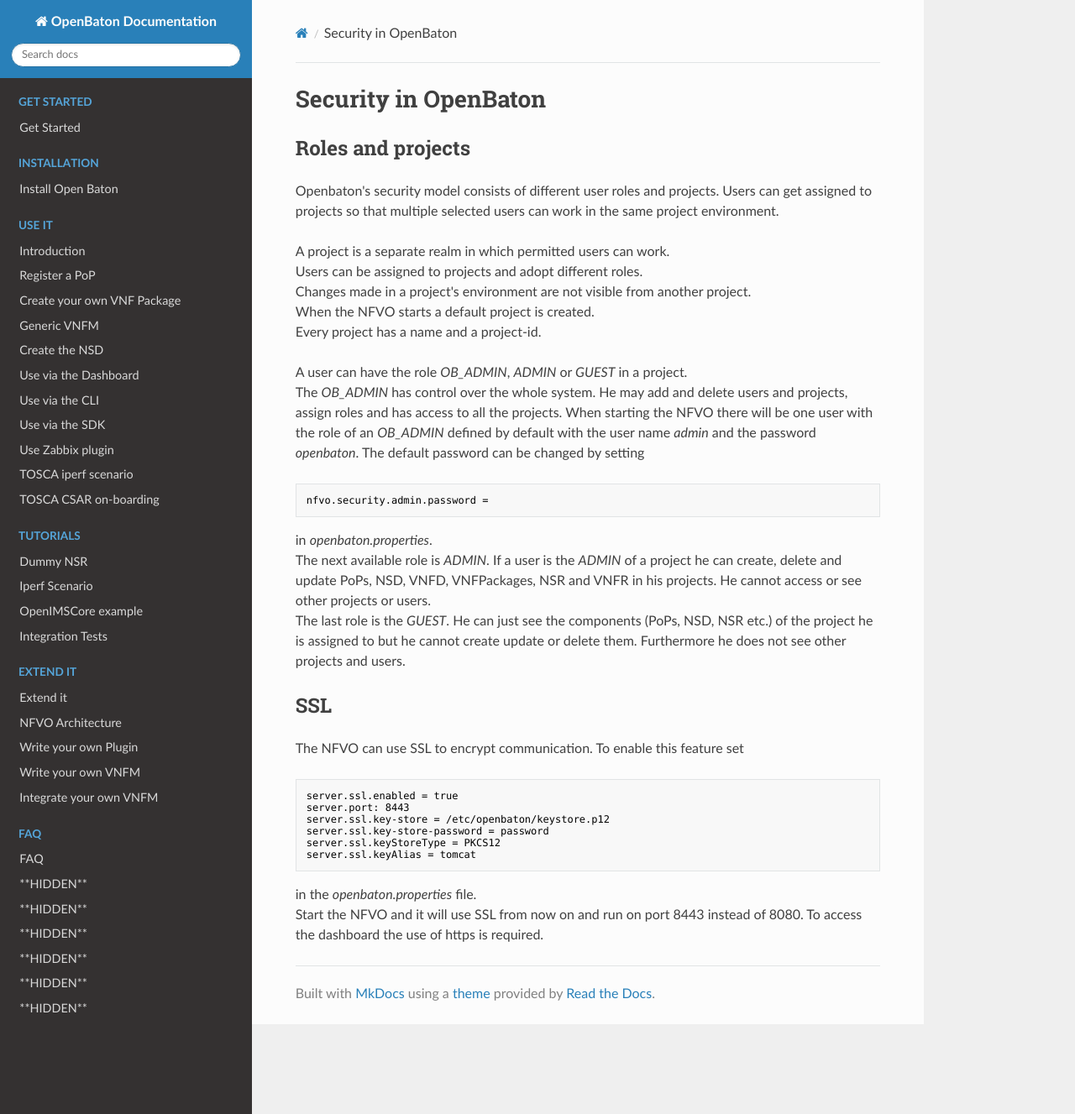
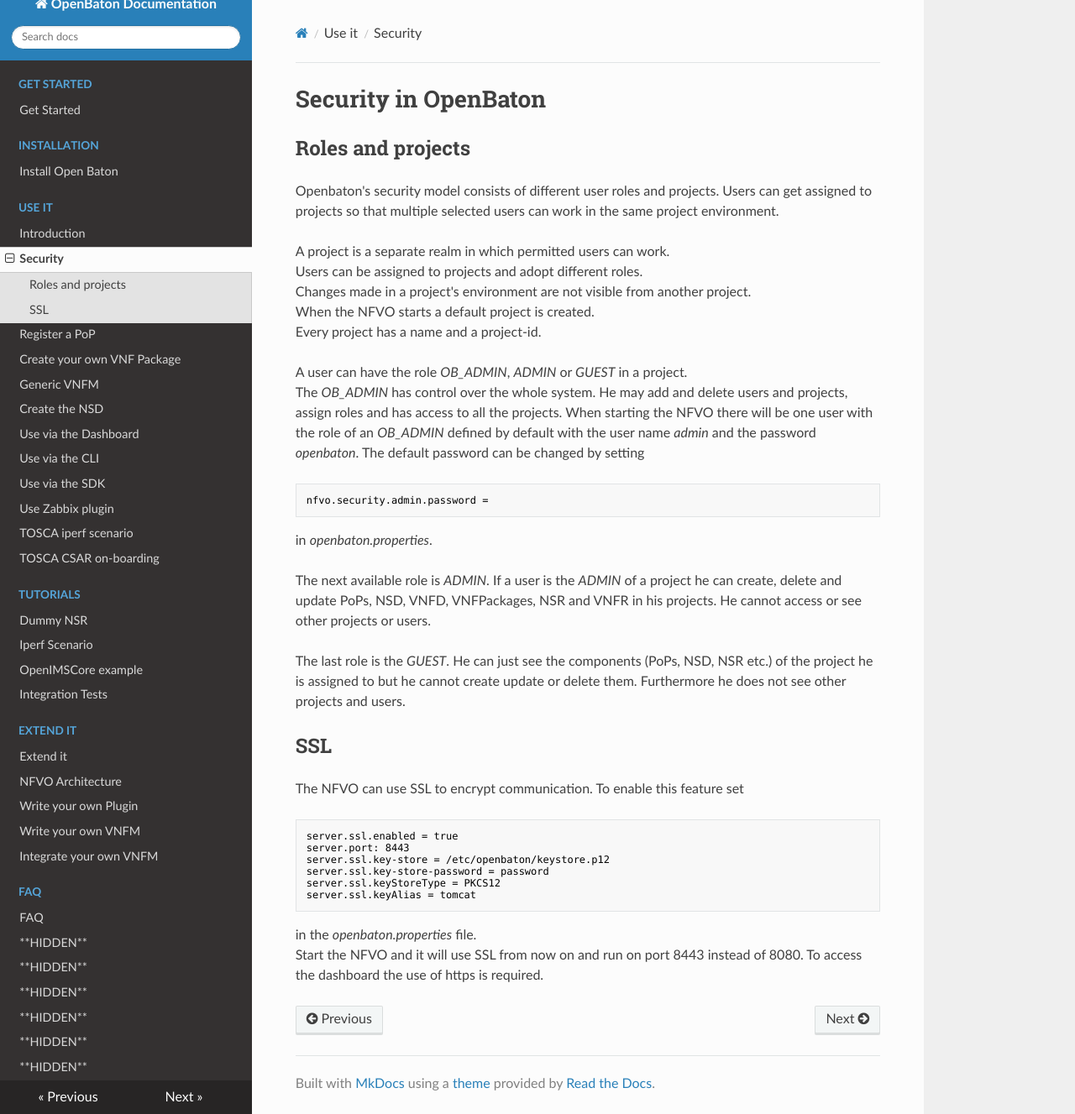
Before and after one commit to openbaton/docs, an MkDocs documentation site: the page built from docs/security.md, in a window 1280 px wide and 1327 px high. Shown: the whole window at 84% size. Built offline with MkDocs 1.6.1, drawn with Linux system fonts in a browser that asks for light colours; nearby versions of some CDN libraries; old or Windows-style settings are respelled for this version of MkDocs.

Commit message:
Add security page to mkdocs.yml

````diff
--- a/docs/security.md
+++ b/docs/security.md
@@ -18,8 +18,10 @@
 nfvo.security.admin.password =
 ```
 in *openbaton.properties*.
+
 The next available role is *ADMIN*. If a user is the *ADMIN* of a project he can create, delete and update PoPs, NSD, VNFD, VNFPackages, NSR and VNFR in his projects.
 He cannot access or see other projects or users.
+
 The last role is the *GUEST*. He can just see the components (PoPs, NSD, NSR etc.) of the project he is assigned to but he cannot create update or delete them.
 Furthermore he does not see other projects and users.
 
--- a/mkdocs.yml
+++ b/mkdocs.yml
@@ -3,6 +3,7 @@
 - ['index.md', 'Get Started', 'Get Started']
 - ['nfvo-installation.md', 'Installation', 'Install Open Baton']
 - ['use.md', 'Use it', 'Introduction']
+- ['security.md', 'Use it', 'Security']
 - ['vim-instance.md', 'Use it', 'Register a PoP']
 - ['vnfpackage.md', 'Use it', 'Create your own VNF Package']
 - ['vnfm-generic.md', 'Use it', 'Generic VNFM']
````
